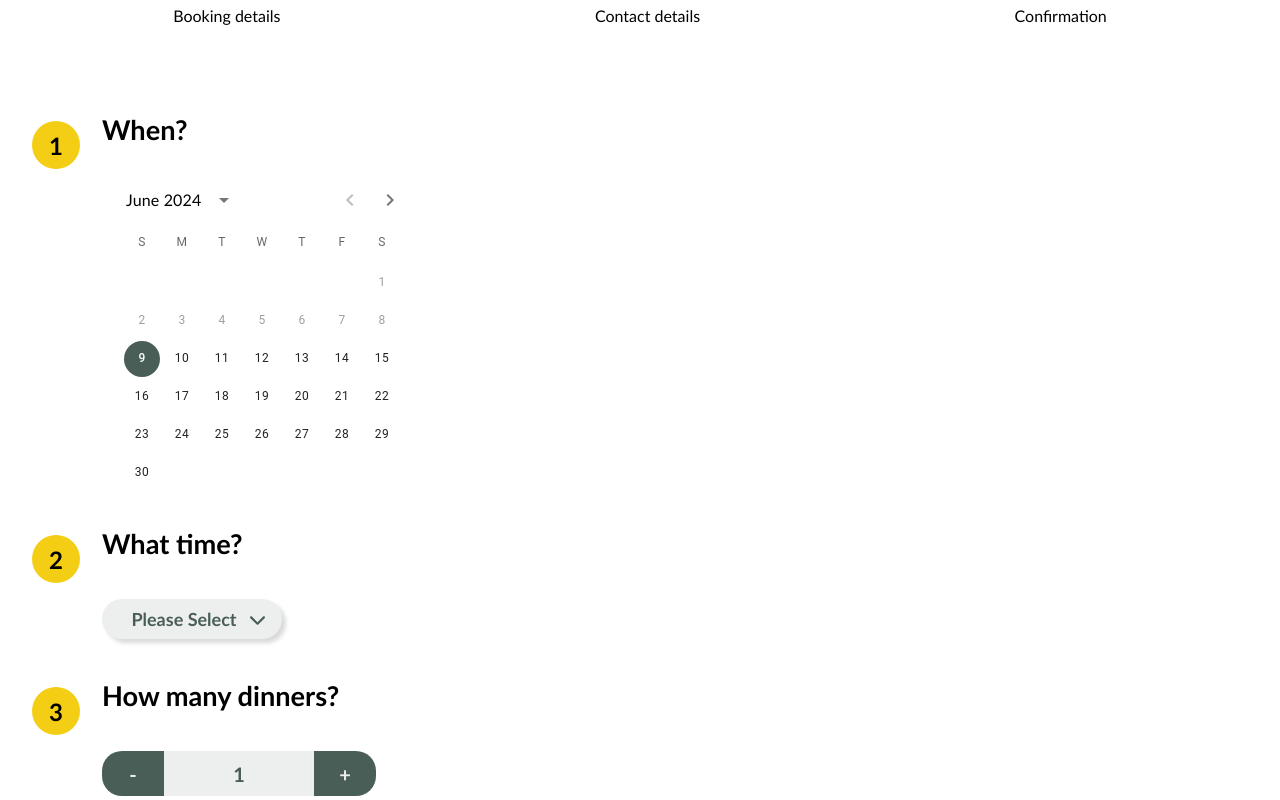
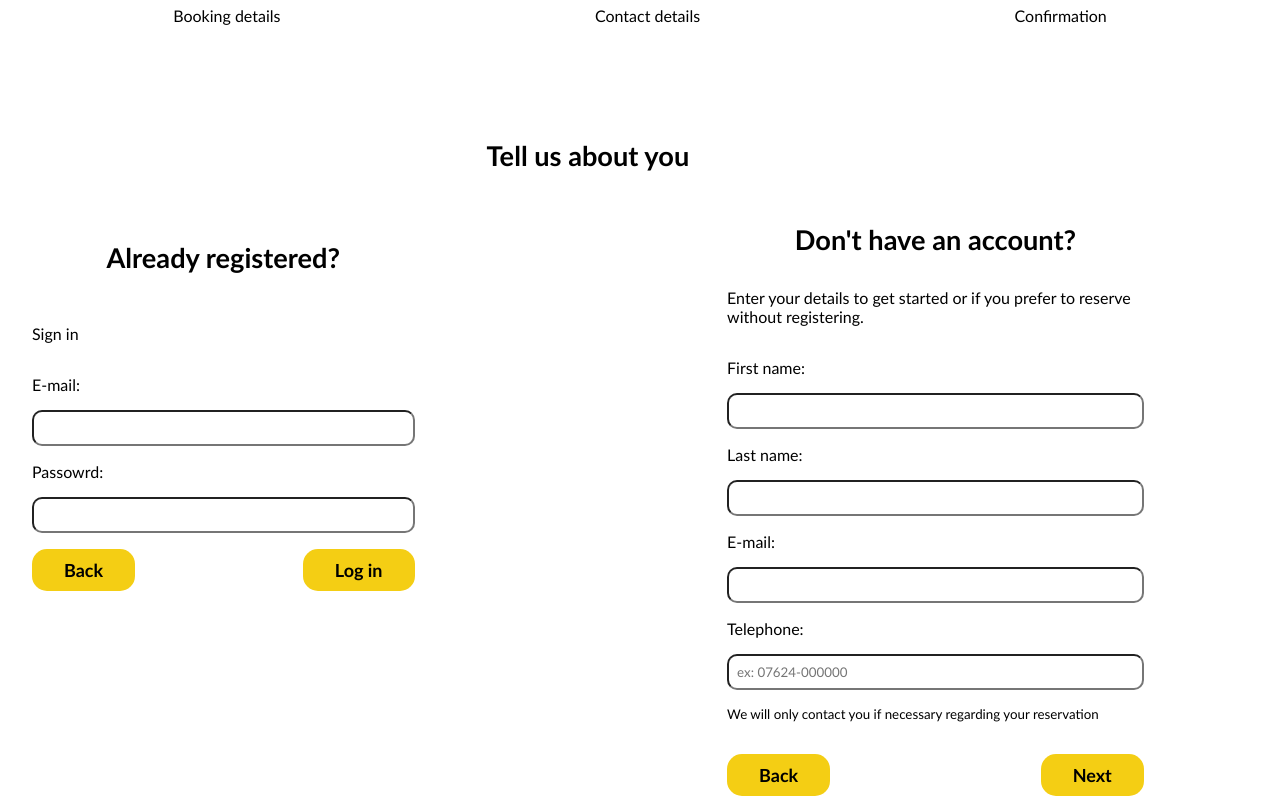
Before and after one commit to claceotto/little-lemon, a React (Create React App) app: page /reservation in a window 1280 px wide. Shown: the part 500-1300 px from the top of the page. Built offline with nearby package versions, Linux system fonts and the light colour scheme.

Commit message:
form control added to guest log-in

```diff
--- a/src/Components/Pages/Reservation/BookingForm/BookingForm.css
+++ b/src/Components/Pages/Reservation/BookingForm/BookingForm.css
@@ -1,3 +1,6 @@
+/* To do:
+Section 2 formatting needs tome work */
+
 .reservation {
     display: grid;
     /* grid-template-columns: repeat(12, 1fr); */
--- a/src/Components/Pages/Reservation/BookingForm/BookingForm.js
+++ b/src/Components/Pages/Reservation/BookingForm/BookingForm.js
@@ -17,9 +17,17 @@ export default function BookingForm() {
   const [occasion, setOccasion] = useState("");
   const [isOccasionValid, setIsOccasionValid] = useState(true);
   const [isPartOneValid, setIsPartOneValid] = useState(false);
-  const [section, setSection] = useState(1);
+  const [section, setSection] = useState(2);
+  const [firstName, setFirstName] = useState("");
+  const [lastName, setLastName] = useState("");
+  const [email, setEmail] = useState("");
+  const [telephone, setTelephone] = useState("");
   //consider setting up gobal state for sections...it might make the
   //navigation and next button control simpler?
+
+  //To do:
+  //Add validation to section 2
+  //Look if it's possible to improve telephone number input
 
   useEffect(() => {
     if (
@@ -154,6 +162,27 @@ export default function BookingForm() {
   const handleCircleOneNav = (number) => {
     setSection(number);
   };
+
+  //Section 2
+  const handleFirstNameChange = useCallback((e) => {
+    const target = e.currentTarget || e.target;
+    setFirstName(target.value);
+  }, []);
+
+  const handleLastNameChange = useCallback((e) => {
+    const target = e.currentTarget || e.target;
+    setLastName(target.value);
+  }, []);
+
+  const handleEmailChange = useCallback((e) => {
+    const target = e.currentTarget || e.target;
+    setEmail(target.value);
+  }, []);
+
+  const handleTelephoneChange = useCallback((e) => {
+    const target = e.currentTarget || e.target;
+    setTelephone(target.value);
+  }, []);
 
   return (
     <>
@@ -342,12 +371,12 @@ export default function BookingForm() {
             <div className="log-in">
               <h1 className="res-title">Already registered?</h1>
               <p>Sign in</p>
-              <label htmlFor="email">E-mail:</label>
+              <label htmlFor="user-email">E-mail:</label>
               <input
                 className="styled-input"
                 type="email"
-                id="email"
-                name="email"
+                id="user-email"
+                name="user-email"
                 // value=""
                 // onChange={handleGuestChange}
               />
@@ -360,10 +389,10 @@ export default function BookingForm() {
                 //value
                 //onChange
               />
-            </div>
-            <div className="btn-container-left">
-              <Button btext={"Back"} disabled={false} handleClick={""} />
-              <Button btext={"Log in"} disabled={false} handleClick={""} />
+              <div className="btn-container-left">
+                <Button btext={"Back"} disabled={false} handleClick={""} />
+                <Button btext={"Log in"} disabled={false} handleClick={""} />
+              </div>
             </div>
 
             <div className="guest">
@@ -378,8 +407,8 @@ export default function BookingForm() {
                 type="text"
                 id="first-name"
                 name="first-name"
-                //value
-                //onChange
+                value={firstName}
+                onChange={handleFirstNameChange}
                 required
               />
               <label htmlFor="last-name">Last name:</label>
@@ -388,8 +417,8 @@ export default function BookingForm() {
                 type="text"
                 id="last-name"
                 name="last-name"
-                //value
-                //onChange
+                value={lastName}
+                onChange={handleLastNameChange}
                 required
               />
               <label htmlFor="email">E-mail:</label>
@@ -398,20 +427,20 @@ export default function BookingForm() {
                 type="email"
                 id="email"
                 name="email"
-                // value=""
-                // onChange={handleGuestChange}
+                value={email}
+                onChange={handleEmailChange}
                 required
               />
               <label htmlFor="telephone">Telephone:</label>
-              <small>Format: 07624-000000</small>
               <input
                 className="styled-input"
                 type="tel"
                 pattern="[0-9]{5}-[0-9]{6}"
-                id="email"
-                name="email"
-                // value=""
-                // onChange={}
+                id="telephone"
+                name="telephone"
+                placeholder="ex: 07624-000000"
+                value={telephone}
+                onChange={handleTelephoneChange}
               />
               <small>
                 We will only contact you if necessary regarding your reservation
```
